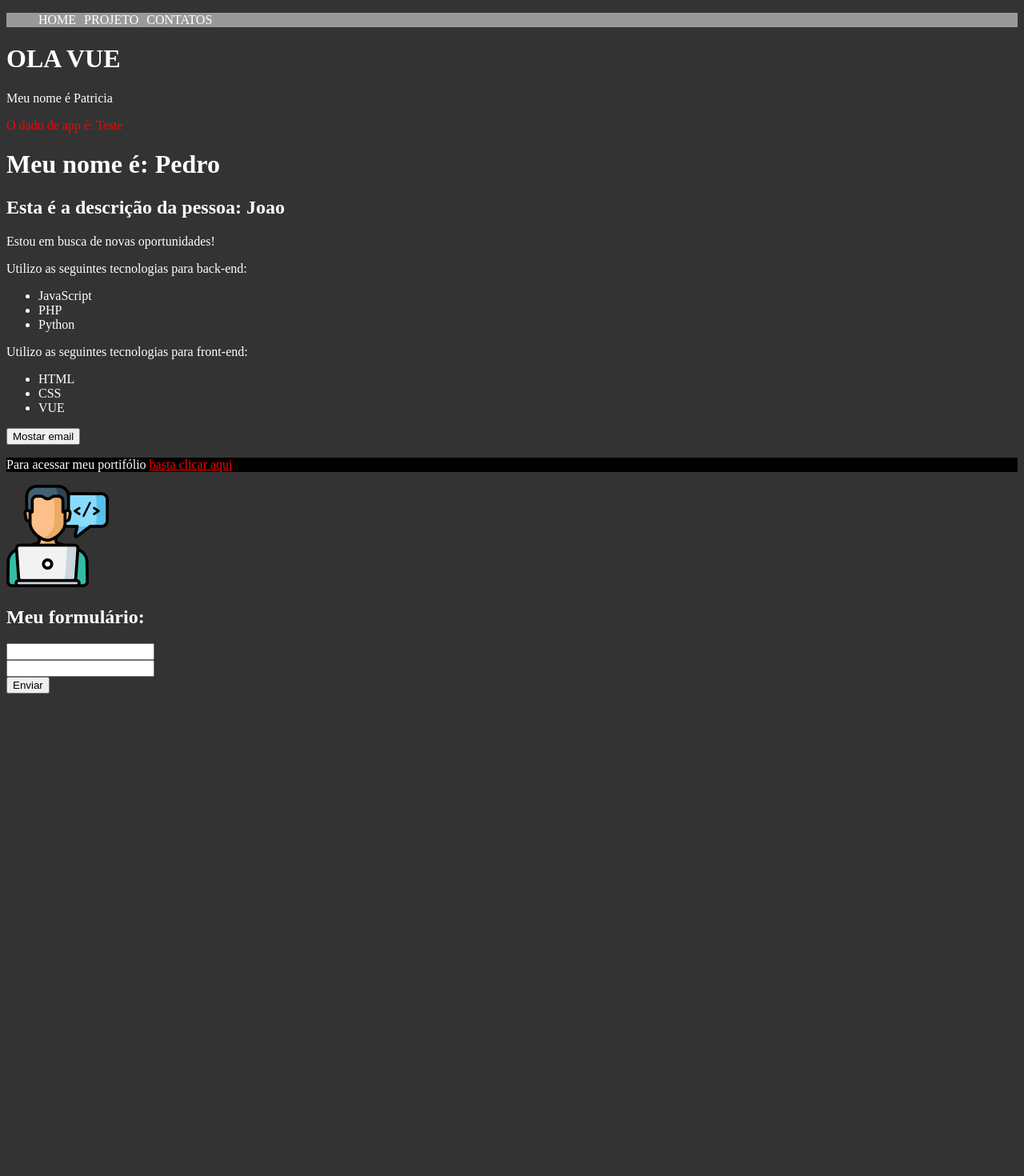
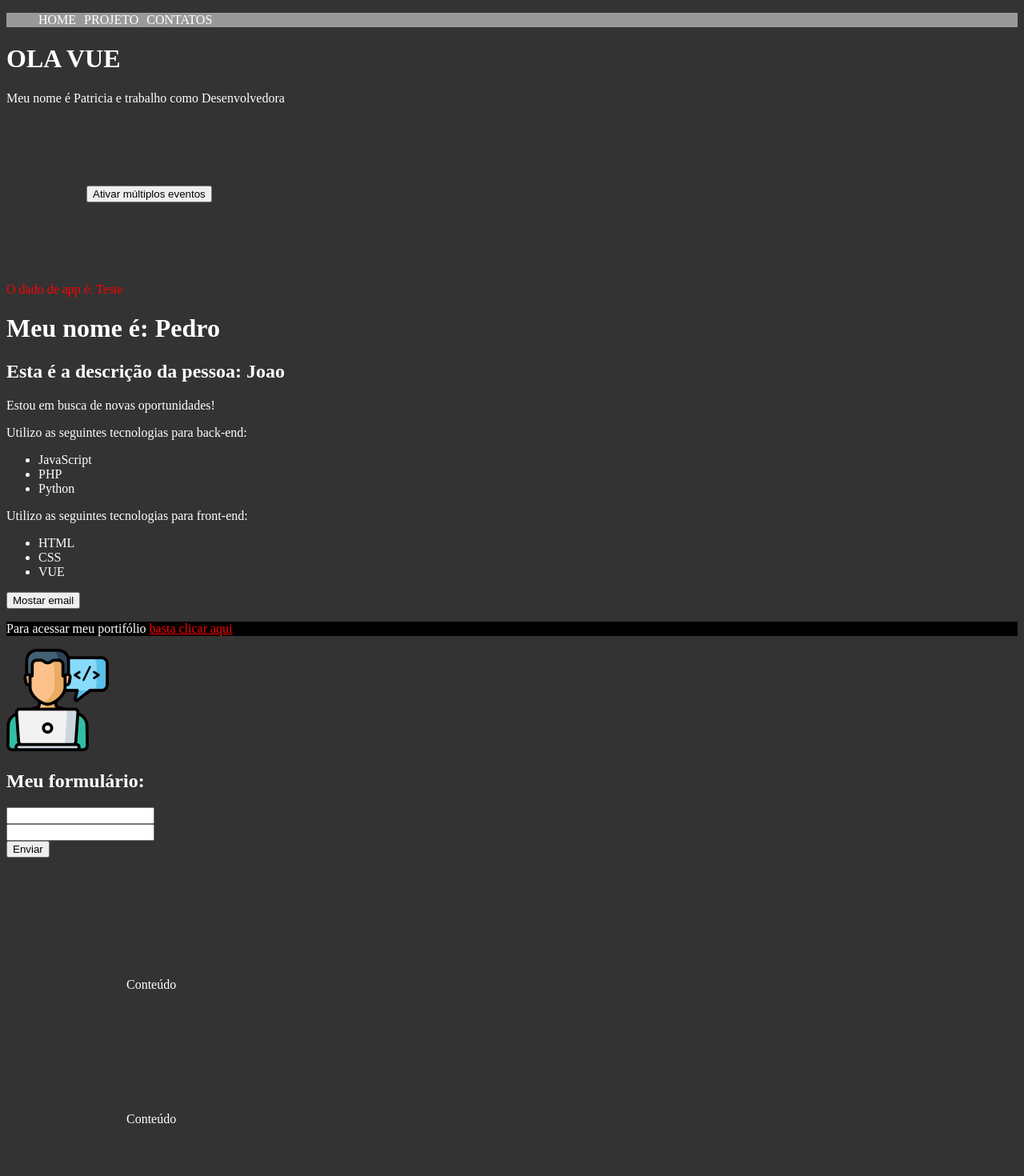
Before and after one commit to patriciadania/Vue-Project, a Vue app: page / in a window 1280 px wide. Shown: the top 1470 px of the page at 80% size. Before the commit the page ends 875 px from the top, so only its background shows below. Built offline with nearby package versions, Linux system fonts and the light colour scheme.

Commit message:
Eventos e Multiplos Eventos

```diff
--- a/src/App.vue
+++ b/src/App.vue
@@ -1,43 +1,43 @@
 <template>
   <div>
-    <Header/>
-  <PrimeiroComponenteVue/>
-  <p class="paragrafo-pai">O dado de app é: {{  testando }}</p>
-  <LifeCycle/>
-  <Pessoa/>
-</div>
+    <Header />
+    <PrimeiroComponenteVue />
+    <p class="paragrafo-pai">O dado de app é: {{ testando }}</p>
+    <LifeCycle />
+    <Pessoa />
+  </div>
 </template>
 
 <script>
-import PrimeiroComponenteVue from './components/PrimeiroComponente.vue'
-import LifeCycle from './components/LifeCycle.vue';
-import Pessoa from './components/Pessoa.vue';
-import Header from './components/Header.vue';
+import PrimeiroComponenteVue from "./components/PrimeiroComponente.vue";
+import LifeCycle from "./components/LifeCycle.vue";
+import Pessoa from "./components/Pessoa.vue";
+import Header from "./components/Header.vue";
 
-export default{
-  name: 'App',
+export default {
+  name: "App",
   components: {
     Header,
     PrimeiroComponenteVue,
     LifeCycle,
-    Pessoa
+    Pessoa,
   },
-  data(){
+  data() {
     return {
-      testando: "Teste"
-    }
-  }
-}
+      testando: "Teste",
+    };
+  },
+};
 </script>
 <style>
 body {
   background-color: #333;
-  color: #fff
+  color: #fff;
 }
-a{
-  color: red
+a {
+  color: red;
 }
-.teste{
+.teste {
   background-color: #000;
 }
 </style>
--- a/src/components/Form.vue
+++ b/src/components/Form.vue
@@ -1,28 +1,53 @@
 <template>
-    <h2> Meu formulário: </h2>
-      <form action=" ">
+  <h2>Meu formulário:</h2>
+  <form action=" " @submit="enviarFormulario($event)">
     <div>
-        <InputText/>
+      <input type="text" v-model="name">
     </div>
     <div>
-        <InputText/>
+      <input type="text" v-model="email">
     </div>
     <div>
-        <Submit/>
+      <Submit />
     </div>
-
   </form>
-
+  <p>Conteúdo</p>
+  <p>Conteúdo</p>
+  <p>Conteúdo</p>
+  <p>Conteúdo</p>
 </template>
 <script>
-import InputText from './form/InputText.vue';
-import Submit from './form/Submit.vue';
+import InputText from "./form/InputText.vue";
+import Submit from "./form/Submit.vue";
 
-export default{
+export default {
   name: "Form",
   components: {
     InputText,
-        Submit
+    Submit,
+  },
+  data(){
+    return {
+      name: "",
+      email: ""
     }
+  },
+  methods: {
+    enviarFormulario(e) {
+      e.preventDefault();
+
+      const name = this.name;
+      const email = this.email;
+
+      console.log("ENVIADO UHUU");
+      console.log("O nome é " + name);
+      console.log("O email é " + email);
+    },
+  },
+};
+</script>
+<style scoped>
+p {
+  margin: 150px;
 }
-</script>
+</style>
--- a/src/components/Info.vue
+++ b/src/components/Info.vue
@@ -3,13 +3,14 @@
     <p v-if="esta_trabalhando">Estou trabalhando no momento.</p>
     <p v-else>Estou em busca de novas oportunidades!</p>
     <p>Utilizo as seguintes tecnologias para back-end:</p>
-    <ul >
+    <ul>
       <li v-for="technology in backend_technologies">{{ technology }}</li>
     </ul>
     <p>Utilizo as seguintes tecnologias para front-end:</p>
-    <ul >
+    <ul>
       <li v-for="technology in frontend_technologies">
-        {{ technology.language }}</li>
+        {{ technology.language }}
+      </li>
     </ul>
     <div>
       <button @click="showEmail">{{ textoBotao }}</button>
@@ -39,11 +40,11 @@
       textoBotao: "Mostar email",
       backend_technologies: ["JavaScript", "PHP", "Python"],
       frontend_technologies: [
-        {id: 1, language: "HTML"},
-        {id: 2, language: "CSS"},
-        {id: 3, language: "VUE"},
-    ]
-    }
+        { id: 1, language: "HTML" },
+        { id: 2, language: "CSS" },
+        { id: 3, language: "VUE" },
+      ],
+    };
   },
   methods: {
     showEmail() {
--- a/src/components/LifeCycle.vue
+++ b/src/components/LifeCycle.vue
@@ -1,31 +1,31 @@
 <template>
-    <h1> Meu nome é: {{ nome }}</h1>
+  <h1>Meu nome é: {{ nome }}</h1>
 </template>
 
 <script>
-export default{
+export default {
   name: "LyfeCycle",
   data() {
     return {
       nome: "Ainda nao sei",
-        }
+    };
   },
-    created(){
+  created() {
     setTimeout(() => {
-            this.nome = "Matheus"
-        },1000);
-        this.lifeCycle()
+      this.nome = "Matheus";
+    }, 1000);
+    this.lifeCycle();
   },
-    mounted(){
+  mounted() {
     setTimeout(() => {
-            this.nome = "Pedro"
-        },2000);
-        this.lifeCycle()
+      this.nome = "Pedro";
+    }, 2000);
+    this.lifeCycle();
   },
   methods: {
-        lifeCycle(){
-            console.log("EXECUTOU")
-        }
-    }
-}
+    lifeCycle() {
+      console.log("EXECUTOU");
+    },
+  },
+};
 </script>
--- /dev/null
+++ b/src/components/MultiplosEventos.vue
@@ -0,0 +1,40 @@
+<template>
+  <div>
+    <button
+      @click="primeiro(txt1, $event), segundo(txt2, $event), terceiro($event)"
+    >
+      Ativar múltiplos eventos
+    </button>
+    <p>{{ multiplos_eventos }}</p>
+  </div>
+</template>
+
+<script>
+export default {
+  name: "MultiplosEventos",
+  data() {
+    return {
+      multiplos_eventos: "",
+      txt1: "Primeiro evento",
+      txt2: "Segundo Evento",
+    };
+  },
+  methods: {
+    primeiro(txt1) {
+      this.multiplos_eventos = txt1;
+    },
+    segundo(txt2) {
+      setTimeout(() => (this.multiplos_eventos = txt2), 500);
+    },
+    terceiro() {
+      setTimeout(() => (this.multiplos_eventos = ""), 1500);
+    },
+  },
+};
+</script>
+
+<style scoped>
+div {
+  margin: 100px;
+}
+</style>
--- a/src/components/Pessoa.vue
+++ b/src/components/Pessoa.vue
@@ -1,24 +1,24 @@
 <template>
   <div>
-    <h2> Esta é a descrição da pessoa: {{ nome }} </h2>
-    <Info/>
-    <Form/>
-
+    <h2>Esta é a descrição da pessoa: {{ nome }}</h2>
+    <Info />
+    <Form />
   </div>
 </template>
 <script>
-import Info from './Info.vue';
-import Form from './Form.vue';
+import Info from "./Info.vue";
+import Form from "./Form.vue";
 
-export default{
+export default {
   name: "Pessoa",
   components: {
     Info,
-        Form
+    Form,
   },
   data() {
     return {
-            nome: "Joao"
-        }
-    }}
+      nome: "Joao",
+    };
+  },
+};
 </script>
--- a/src/components/Picture.vue
+++ b/src/components/Picture.vue
@@ -1,14 +1,14 @@
 <template>
-    <img :src="avatar" :alt="descricao">
+  <img :src="avatar" :alt="descricao" />
 </template>
 <script>
 export default {
-    name: 'Picture',
+  name: "Picture",
   data() {
     return {
       avatar: "/img/avatar.png",
-        descricao: "Matheus Battisti"
-      }
-    }
-  }
+      descricao: "Matheus Battisti",
+    };
+  },
+};
 </script>
--- a/src/components/PrimeiroComponente.vue
+++ b/src/components/PrimeiroComponente.vue
@@ -1,18 +1,24 @@
 <template>
-    <div>
-    <h1> OLA VUE</h1>
-    <p> Meu nome é {{ nome }} </p>
-    </div>
+  <div>
+    <h1>OLA VUE</h1>
+    <p>Meu nome é {{ nome }} e trabalho como {{ profissao }}</p>
+    <MultiplosEventos/>
+  </div>
 </template>
 
 <script>
-export default{
-    name: "PrimeiroComponente",
-    data() {
-        return {
-            nome: "Patricia",
-        }
-    }
-}
+import MultiplosEventos from './MultiplosEventos.vue';
 
+export default {
+  name: "PrimeiroComponente",
+  components: {
+    MultiplosEventos
+  },
+  data() {
+    return {
+      nome: "Patricia",
+      profissao: "Desenvolvedora"
+    };
+  },
+};
 </script>
```
Lines whose indentation alone changed are shown as unchanged.
